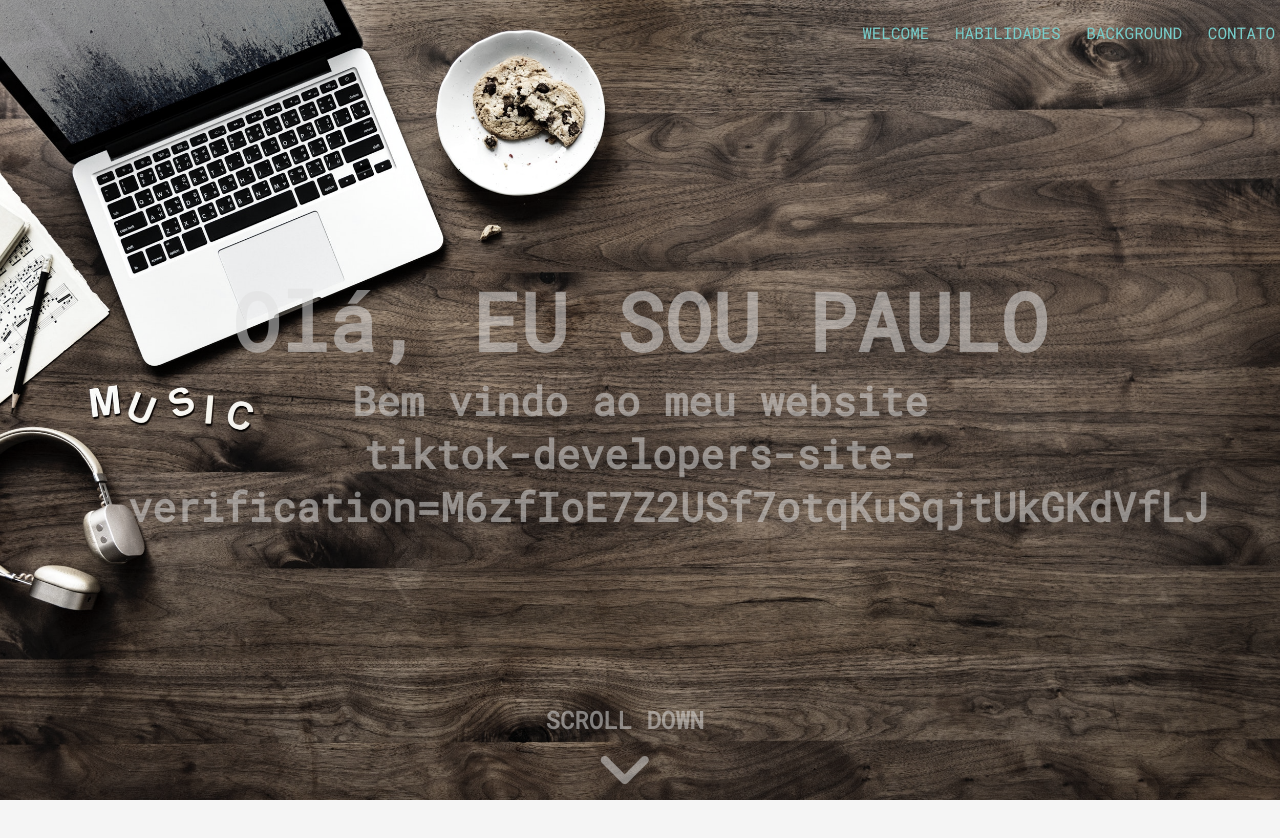
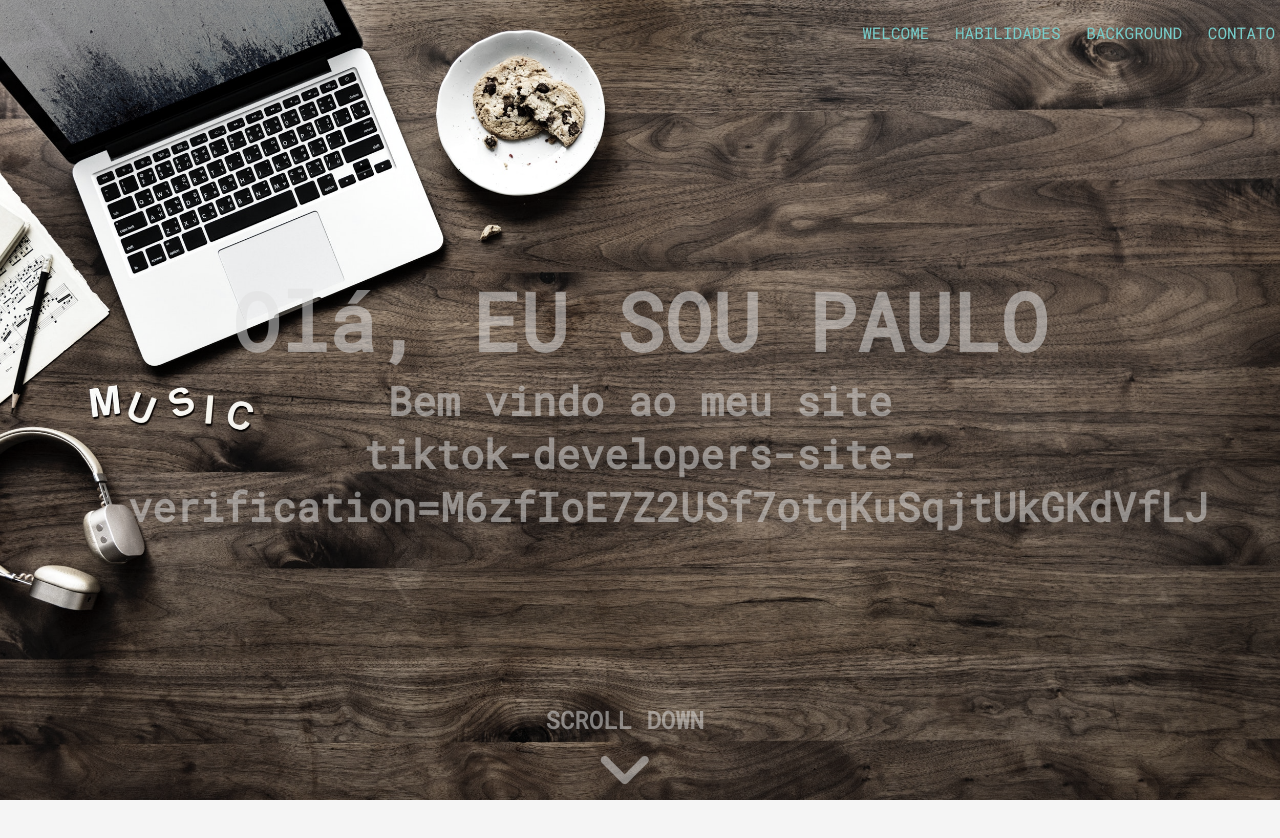
Before and after one commit to PauloFS01/mywebsite, a website: page dist/index.html in a window 1280 px wide. Shown: the top 838 px of the page. Drawn offline with Linux system fonts and the light colour scheme.

Commit message:
Update index.html

```diff
--- a/dist/index.html
+++ b/dist/index.html
@@ -77,7 +77,7 @@
           <div id="desktop-presentation" class="desktop-hiddens">
             <div id="bg-blur"></div>
             <h1>Olá, EU SOU PAULO</h1>
-            <h2>Bem vindo ao meu website</h2>
+            <h2>Bem vindo ao meu site</h2>
             <h2>tiktok-developers-site-verification=M6zfIoE7Z2USf7otqKuSqjtUkGKdVfLJ</h2>
             <div id="scroll-down">
               <a href="#Welcome">
```
